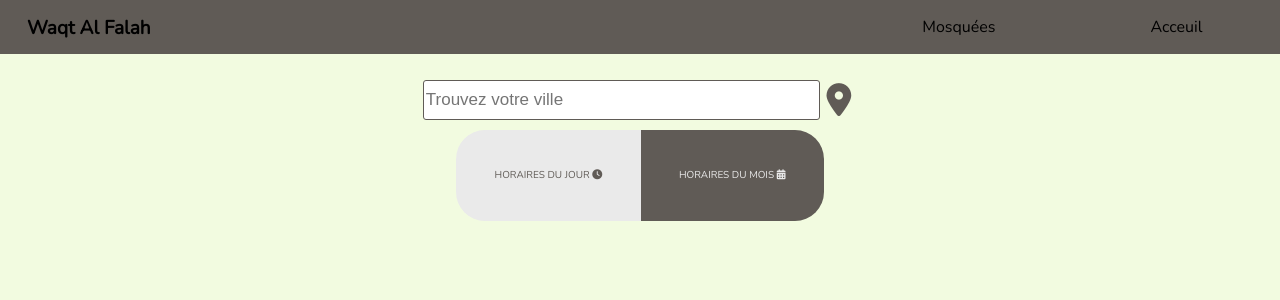
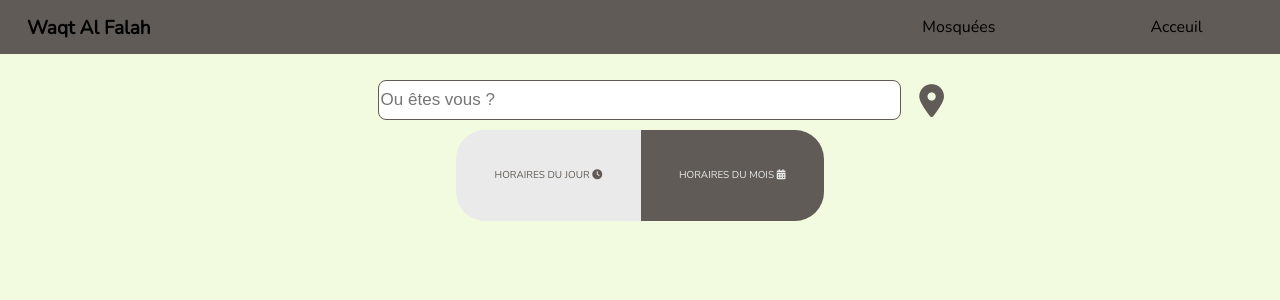
Before and after one commit to Lhourquin/Repo-Developpement-React-Prayer-Times, a React (Create React App) app: page / in a window 1280 px wide. Shown: the top 300 px of the page. Built offline with nearby package versions, Linux system fonts and the light colour scheme.

Commit message:
searchbar sccs done

```diff
--- a/src/components/search-bar/SearchBar.js
+++ b/src/components/search-bar/SearchBar.js
@@ -28,7 +28,7 @@ export const SearchBar = ({ handleChangeInputCityValue, handleChangeInputCountry
           className="SearchBar__form__div--find-city-container__input--city"
           type="text"
           name="city"
-          placeholder={toggleInput ? "Trouvez votre ville" : "Votre ville"}
+          placeholder={toggleInput ? "Ou êtes vous ?" : "Entrez votre ville"}
           onClick={handleToggle}
         //  value={inputCityValue}
           onChange={handleChangeInputCityValue}
@@ -41,7 +41,9 @@ export const SearchBar = ({ handleChangeInputCityValue, handleChangeInputCountry
         </button>
       </div>
 
-      <div className={"SearchBar__form__div--find-country-container " + (toggleInput ? "isClose" : " isOpen")}>
+      <div className={"SearchBar__form__div--find-country-container " + (toggleInput ? "isClose" : " isOpen")}
+           style={(toggleInput ? {transition: "width 0.2s, height 0.2s, transform 2s" }:{transition: "width 0.2s, height 0.2s, transform 2s" })}
+      >
         <span className="cross" onClick={closeSearch}>
           ✖
         </span>
@@ -49,7 +51,7 @@ export const SearchBar = ({ handleChangeInputCityValue, handleChangeInputCountry
           className="SearchBar__form__div--find-country-container__input-country"
           type="text"
           name="country"
-          placeholder="Votre pays"
+          placeholder="Entrez votre pays"
          // value={inputCountryValue}
           onChange={handleChangeInputCountryValue}
         />
--- a/src/components/search-bar/searchbar.css
+++ b/src/components/search-bar/searchbar.css
@@ -12,20 +12,13 @@
     margin-left: auto;
     margin-right: auto;
   }
-  .SearchBar__form .SearchBar__form__div--find-city-container {
-    display: -webkit-box;
-    display: -ms-flexbox;
-    display: flex;
-    -webkit-box-pack: center;
-        -ms-flex-pack: center;
-            justify-content: center;
-  }
   .SearchBar__form .SearchBar__form__div--find-city-container .SearchBar__form__div--find-city-container__input--city {
-    width: 100%;
-    border-radius: 3px;
+    width: 97%;
+    border-radius: 8px;
     border: 1.4px solid #605b56;
-    height: 25px;
     color: #605b56;
+    height: 30px;
+    font-size: 16px;
   }
   .SearchBar__form .SearchBar__form__div--find-city-container .SearchBar__form__div--container__button {
     background: none;
@@ -34,18 +27,22 @@
     font: inherit;
     cursor: pointer;
     outline: inherit;
+    margin-top: 3px;
+    margin-left: 1%;
+    position: absolute;
   }
   .SearchBar__form .SearchBar__form__div--find-city-container .SearchBar__form__div--container__button .localisation-marker {
     color: #605b56;
-    font-size: 17px;
+    font-size: 25px;
   }
   .SearchBar__form .SearchBar__form__div--find-country-container .SearchBar__form__div--find-country-container__input-country,
   .SearchBar__form .SearchBar__form__div--find-country-container .SearchBar__form__div--find-country-container__submit {
-    border-radius: 3px;
+    border-radius: 8px;
     border: 1.4px solid #605b56;
     margin-top: 7px;
-    height: 25px;
     color: #605b56;
+    height: 30px;
+    font-size: 16px;
   }
   .isClose {
     display: none;
@@ -66,10 +63,10 @@
   .cross {
     cursor: pointer;
     position: absolute;
-    margin-top: -96px;
-    margin-left: 62%;
+    margin-top: -109px;
+    margin-left: 61%;
     color: #605b56;
-    font-size: 22px;
+    font-size: 32px;
   }
 }
 
@@ -82,22 +79,93 @@
     -webkit-box-direction: normal;
         -ms-flex-direction: column;
             flex-direction: column;
-    width: 60%;
+    width: 47%;
     margin-top: 80px;
     margin-left: auto;
     margin-right: auto;
   }
-  .SearchBar__form .SearchBar__form__div--find-city-container {
+  .SearchBar__form .SearchBar__form__div--find-city-container .SearchBar__form__div--find-city-container__input--city {
+    width: 98.5%;
+    border-radius: 8px;
+    border: 1.4px solid #605b56;
+    height: 36px;
+    color: #605b56;
+    font-size: 17px;
+  }
+  .SearchBar__form .SearchBar__form__div--find-city-container .SearchBar__form__div--container__button {
+    background: none;
+    color: inherit;
+    border: none;
+    font: inherit;
+    cursor: pointer;
+    outline: inherit;
+    position: absolute;
+    margin-left: 1%;
+    margin-top: 3px;
+  }
+  .SearchBar__form .SearchBar__form__div--find-city-container .SearchBar__form__div--container__button .localisation-marker {
+    color: #605b56;
+    font-size: 33px;
+  }
+  .SearchBar__form .SearchBar__form__div--find-country-container .SearchBar__form__div--find-country-container__input-country {
+    border-radius: 8px;
+    border: 1.4px solid #605b56;
+    margin-top: 7px;
+    height: 36px;
+    color: #605b56;
+    font-size: 17px;
+  }
+  .SearchBar__form .SearchBar__form__div--find-country-container .SearchBar__form__div--find-country-container__submit {
+    border-radius: 8px;
+    border: 1.4px solid #605b56;
+    margin-top: 7px;
+    height: 36px;
+    color: #605b56;
+    font-size: 17px;
+  }
+  .isClose {
+    display: none;
+  }
+  .isOpen {
     display: -webkit-box;
     display: -ms-flexbox;
     display: flex;
+    -webkit-box-orient: vertical;
+    -webkit-box-direction: normal;
+        -ms-flex-direction: column;
+            flex-direction: column;
     -webkit-box-pack: center;
         -ms-flex-pack: center;
             justify-content: center;
+    margin-bottom: 10px;
+    width: 100%;
+  }
+  .cross {
+    cursor: pointer;
+    position: absolute;
+    margin-top: -127px;
+    margin-left: 48%;
+    color: #605b56;
+    font-size: 40px;
+  }
+}
+
+@media (min-width: 830px) {
+  .SearchBar__form {
+    display: -webkit-box;
+    display: -ms-flexbox;
+    display: flex;
+    -webkit-box-orient: vertical;
+    -webkit-box-direction: normal;
+        -ms-flex-direction: column;
+            flex-direction: column;
+    width: 41%;
+    margin-top: 80px;
+    margin-left: auto;
+    margin-right: auto;
   }
   .SearchBar__form .SearchBar__form__div--find-city-container .SearchBar__form__div--find-city-container__input--city {
-    width: 100%;
-    border-radius: 3px;
+    border-radius: 8px;
     border: 1.4px solid #605b56;
     height: 36px;
     color: #605b56;
@@ -116,22 +184,20 @@
     font-size: 33px;
   }
   .SearchBar__form .SearchBar__form__div--find-country-container .SearchBar__form__div--find-country-container__input-country {
-    border-radius: 3px;
+    border-radius: 8px;
     border: 1.4px solid #605b56;
     margin-top: 7px;
     height: 36px;
     color: #605b56;
     font-size: 17px;
-    width: 98.5%;
   }
   .SearchBar__form .SearchBar__form__div--find-country-container .SearchBar__form__div--find-country-container__submit {
-    border-radius: 3px;
+    border-radius: 8px;
     border: 1.4px solid #605b56;
     margin-top: 7px;
     height: 36px;
     color: #605b56;
     font-size: 17px;
-    width: 100%;
   }
   .isClose {
     display: none;
@@ -153,97 +219,9 @@
     cursor: pointer;
     position: absolute;
     margin-top: -126px;
-    margin-left: 62%;
+    margin-left: 42%;
     color: #605b56;
-    font-size: 34px;
-  }
-}
-
-@media (min-width: 850px) {
-  .SearchBar__form {
-    display: -webkit-box;
-    display: -ms-flexbox;
-    display: flex;
-    -webkit-box-orient: vertical;
-    -webkit-box-direction: normal;
-        -ms-flex-direction: column;
-            flex-direction: column;
-    width: 60%;
-    margin-top: 80px;
-    margin-left: auto;
-    margin-right: auto;
-  }
-  .SearchBar__form .SearchBar__form__div--find-city-container {
-    display: -webkit-box;
-    display: -ms-flexbox;
-    display: flex;
-    -webkit-box-pack: center;
-        -ms-flex-pack: center;
-            justify-content: center;
-  }
-  .SearchBar__form .SearchBar__form__div--find-city-container .SearchBar__form__div--find-city-container__input--city {
-    width: 51%;
-    border-radius: 3px;
-    border: 1.4px solid #605b56;
-    height: 36px;
-    color: #605b56;
-    font-size: 17px;
-  }
-  .SearchBar__form .SearchBar__form__div--find-city-container .SearchBar__form__div--container__button {
-    background: none;
-    color: inherit;
-    border: none;
-    font: inherit;
-    cursor: pointer;
-    outline: inherit;
-  }
-  .SearchBar__form .SearchBar__form__div--find-city-container .SearchBar__form__div--container__button .localisation-marker {
-    color: #605b56;
-    font-size: 33px;
-  }
-  .SearchBar__form .SearchBar__form__div--find-country-container .SearchBar__form__div--find-country-container__input-country {
-    border-radius: 3px;
-    border: 1.4px solid #605b56;
-    margin-top: 7px;
-    height: 36px;
-    color: #605b56;
-    font-size: 17px;
-    width: 51%;
-    margin-left: 24%;
-  }
-  .SearchBar__form .SearchBar__form__div--find-country-container .SearchBar__form__div--find-country-container__submit {
-    border-radius: 3px;
-    border: 1.4px solid #605b56;
-    margin-top: 7px;
-    height: 36px;
-    color: #605b56;
-    font-size: 17px;
-    width: 52%;
-    margin-left: 24%;
-  }
-  .isClose {
-    display: none;
-  }
-  .isOpen {
-    display: -webkit-box;
-    display: -ms-flexbox;
-    display: flex;
-    -webkit-box-orient: vertical;
-    -webkit-box-direction: normal;
-        -ms-flex-direction: column;
-            flex-direction: column;
-    -webkit-box-pack: center;
-        -ms-flex-pack: center;
-            justify-content: center;
-    margin-bottom: 10px;
-  }
-  .cross {
-    cursor: pointer;
-    position: absolute;
-    margin-top: -126px;
-    margin-left: 47%;
-    color: #605b56;
-    font-size: 34px;
+    font-size: 38px;
   }
 }
 /*# sourceMappingURL=searchbar.css.map */
--- a/src/components/search-bar/searchbar.scss
+++ b/src/components/search-bar/searchbar.scss
@@ -8,15 +8,13 @@
     margin-right: auto;
 
     .SearchBar__form__div--find-city-container {
-      display: flex;
-      justify-content: center;
-
       .SearchBar__form__div--find-city-container__input--city {
-        width: 100%;
-        border-radius: 3px;
+        width: 97%;
+        border-radius: 8px;
         border: 1.4px solid #605b56;
-        height: 25px;
         color: #605b56;
+        height: 30px;
+        font-size: 16px;
       }
 
       .SearchBar__form__div--container__button {
@@ -26,10 +24,13 @@
         font: inherit;
         cursor: pointer;
         outline: inherit;
+        margin-top: 3px;
+        margin-left: 1%;
+        position: absolute;
 
         .localisation-marker {
           color: #605b56;
-          font-size: 17px;
+          font-size: 25px;
         }
       }
     }
@@ -37,11 +38,12 @@
     .SearchBar__form__div--find-country-container {
       .SearchBar__form__div--find-country-container__input-country,
       .SearchBar__form__div--find-country-container__submit {
-        border-radius: 3px;
+        border-radius: 8px;
         border: 1.4px solid #605b56;
         margin-top: 7px;
-        height: 25px;
         color: #605b56;
+        height: 30px;
+        font-size: 16px;
       }
     }
   }
@@ -58,10 +60,10 @@
   .cross {
     cursor: pointer;
     position: absolute;
-    margin-top: -96px;
-    margin-left: 62%;
+    margin-top: -109px;
+    margin-left: 61%;
     color: #605b56;
-    font-size: 22px;
+    font-size: 32px;
   }
 }
 
@@ -70,18 +72,92 @@
   .SearchBar__form {
     display: flex;
     flex-direction: column;
-    width: 60%;
+    width: 47%;
     margin-top: 80px;
     margin-left: auto;
     margin-right: auto;
 
     .SearchBar__form__div--find-city-container {
-      display: flex;
-      justify-content: center;
+      .SearchBar__form__div--find-city-container__input--city {
+        width: 98.5%;
+        border-radius: 8px;
+        border: 1.4px solid #605b56;
+        height: 36px;
+        color: #605b56;
+        font-size: 17px;
+      }
 
+      .SearchBar__form__div--container__button {
+        background: none;
+        color: inherit;
+        border: none;
+        font: inherit;
+        cursor: pointer;
+        outline: inherit;
+        position: absolute;
+        margin-left: 1%;
+        margin-top: 3px;
+
+        .localisation-marker {
+          color: #605b56;
+          font-size: 33px;
+        }
+      }
+    }
+
+    .SearchBar__form__div--find-country-container {
+      .SearchBar__form__div--find-country-container__input-country {
+        border-radius: 8px;
+        border: 1.4px solid #605b56;
+        margin-top: 7px;
+        height: 36px;
+        color: #605b56;
+        font-size: 17px;
+      }
+      .SearchBar__form__div--find-country-container__submit {
+        border-radius: 8px;
+        border: 1.4px solid #605b56;
+        margin-top: 7px;
+        height: 36px;
+        color: #605b56;
+        font-size: 17px;
+      }
+    }
+  }
+  // efect //@at-root
+  .isClose {
+    display: none;
+  }
+  .isOpen {
+    display: flex;
+    flex-direction: column;
+    justify-content: center;
+    margin-bottom: 10px;
+    width: 100%;
+  }
+  .cross {
+    cursor: pointer;
+    position: absolute;
+    margin-top: -127px;
+    margin-left: 48%;
+    color: #605b56;
+    font-size: 40px;
+  }
+}
+
+//pc//
+@media (min-width: 830px) {
+  .SearchBar__form {
+    display: flex;
+    flex-direction: column;
+    width: 41%;
+    margin-top: 80px;
+    margin-left: auto;
+    margin-right: auto;
+
+    .SearchBar__form__div--find-city-container {
       .SearchBar__form__div--find-city-container__input--city {
-        width: 100%;
-        border-radius: 3px;
+        border-radius: 8px;
         border: 1.4px solid #605b56;
         height: 36px;
         color: #605b56;
@@ -105,22 +181,20 @@
 
     .SearchBar__form__div--find-country-container {
       .SearchBar__form__div--find-country-container__input-country {
-        border-radius: 3px;
+        border-radius: 8px;
         border: 1.4px solid #605b56;
         margin-top: 7px;
         height: 36px;
         color: #605b56;
         font-size: 17px;
-        width: 98.5%;
       }
       .SearchBar__form__div--find-country-container__submit {
-        border-radius: 3px;
+        border-radius: 8px;
         border: 1.4px solid #605b56;
         margin-top: 7px;
         height: 36px;
         color: #605b56;
         font-size: 17px;
-        width: 100%;
       }
     }
   }
@@ -138,89 +212,8 @@
     cursor: pointer;
     position: absolute;
     margin-top: -126px;
-    margin-left: 62%;
+    margin-left: 42%;
     color: #605b56;
-    font-size: 34px;
+    font-size: 38px;
   }
 }
-
-//pc//
-@media (min-width: 850px) {
-  .SearchBar__form {
-    display: flex;
-    flex-direction: column;
-    width: 60%;
-    margin-top: 80px;
-    margin-left: auto;
-    margin-right: auto;
-
-    .SearchBar__form__div--find-city-container {
-      display: flex;
-      justify-content: center;
-
-      .SearchBar__form__div--find-city-container__input--city {
-        width: 51%;
-        border-radius: 3px;
-        border: 1.4px solid #605b56;
-        height: 36px;
-        color: #605b56;
-        font-size: 17px;
-      }
-
-      .SearchBar__form__div--container__button {
-        background: none;
-        color: inherit;
-        border: none;
-        font: inherit;
-        cursor: pointer;
-        outline: inherit;
-
-        .localisation-marker {
-          color: #605b56;
-          font-size: 33px;
-        }
-      }
-    }
-
-    .SearchBar__form__div--find-country-container {
-      .SearchBar__form__div--find-country-container__input-country {
-        border-radius: 3px;
-        border: 1.4px solid #605b56;
-        margin-top: 7px;
-        height: 36px;
-        color: #605b56;
-        font-size: 17px;
-        width: 51%;
-        margin-left: 24%;
-      }
-      .SearchBar__form__div--find-country-container__submit {
-        border-radius: 3px;
-        border: 1.4px solid #605b56;
-        margin-top: 7px;
-        height: 36px;
-        color: #605b56;
-        font-size: 17px;
-        width: 52%;
-        margin-left: 24%;
-      }
-    }
-  }
-  // efect //@at-root
-  .isClose {
-    display: none;
-  }
-  .isOpen {
-    display: flex;
-    flex-direction: column;
-    justify-content: center;
-    margin-bottom: 10px;
-  }
-  .cross {
-    cursor: pointer;
-    position: absolute;
-    margin-top: -126px;
-    margin-left: 47%;
-    color: #605b56;
-    font-size: 34px;
-  }
-}
```
Also changed, not shown: src/components/today-components/Today.js (+1 -9 lines), 1 other file (tests, documents, lock files or other folders).
